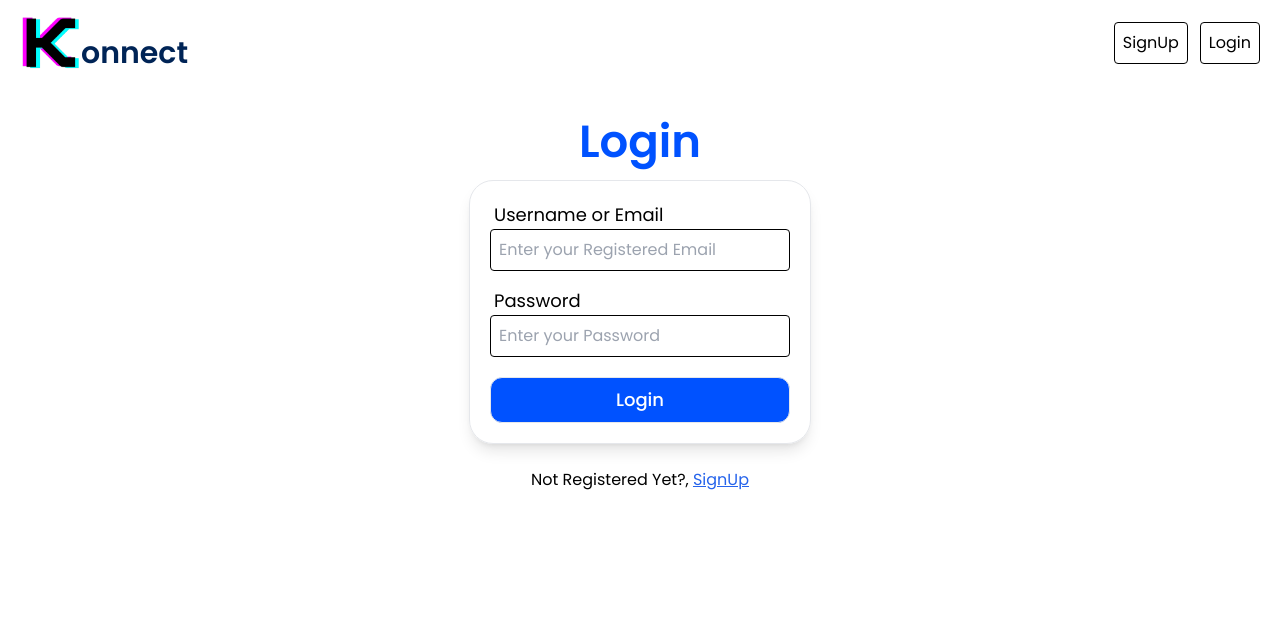
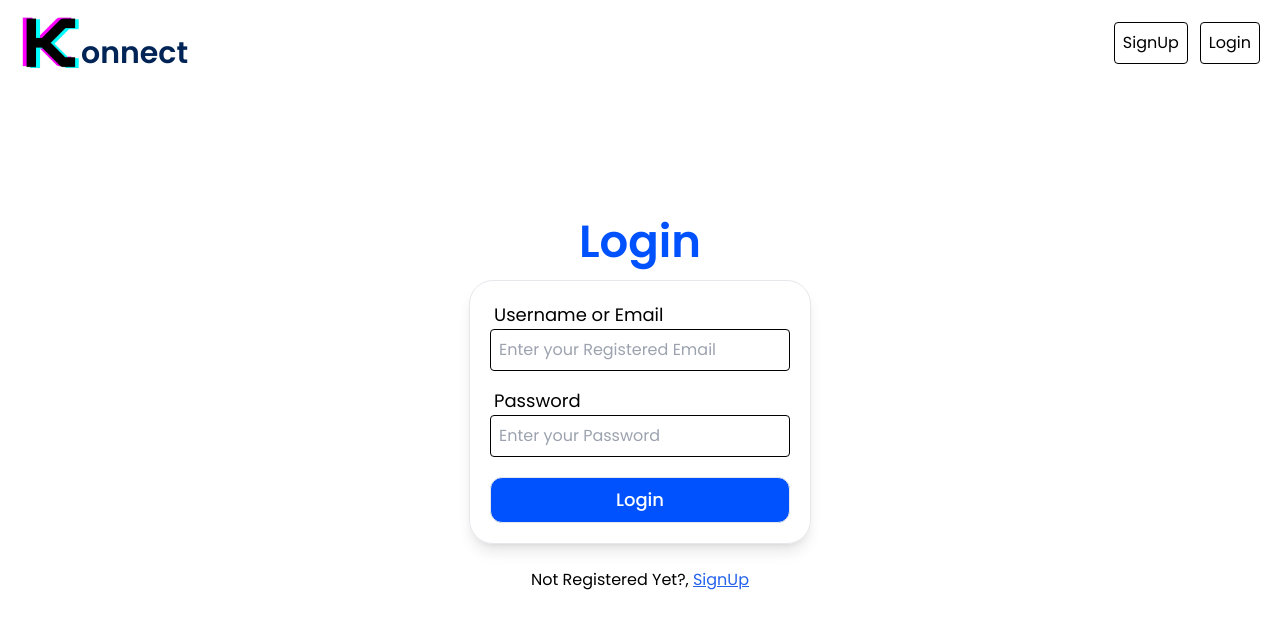
Before and after one commit to KrishnaOnline/konnect-react-frontend, a React (Vite) app: page /login in a window 1280 px wide. Shown: the top 628 px of the page. Built offline with nearby package versions, Linux system fonts and the light colour scheme; no server answers.

Commit message:
AuthN pages fix

```diff
--- a/src/pages/Auth/Login.jsx
+++ b/src/pages/Auth/Login.jsx
@@ -50,8 +50,8 @@ function Login() {
     }
 
 	return (
-        <div className="flex -translate-y-10 items-center justify-center h-screen">
-            <div className="-translate-y-[60px]">
+        <div className="flex -translate-y-10 md:translate-y-0 items-center justify-center h-screen">
+            <div className="-translate-y-[60px] md:translate-y-0">
                 <p className="mb-1 font-bold text-[45px] text-center text-app">Login</p>
                 <div className="flex flex-col gap-4 shadow-lg border rounded-3xl p-5">
                     <label>
--- a/src/pages/Auth/Signup.jsx
+++ b/src/pages/Auth/Signup.jsx
@@ -49,8 +49,8 @@ function Signup() {
     }
 
 	return (
-        <div className="flex -translate-y-10 items-center justify-center h-screen">
-            <div className="-translate-y-[60px]">
+        <div className="flex -translate-y-10 md:translate-y-0 items-center justify-center h-screen">
+            <div className="-translate-y-[60px] md:translate-y-0">
                 <p className="mb-1 font-bold text-[45px] text-center text-app">Sign Up</p>
                 <div className="flex flex-col gap-4 shadow-lg border rounded-3xl p-5">
                     <label>
```
